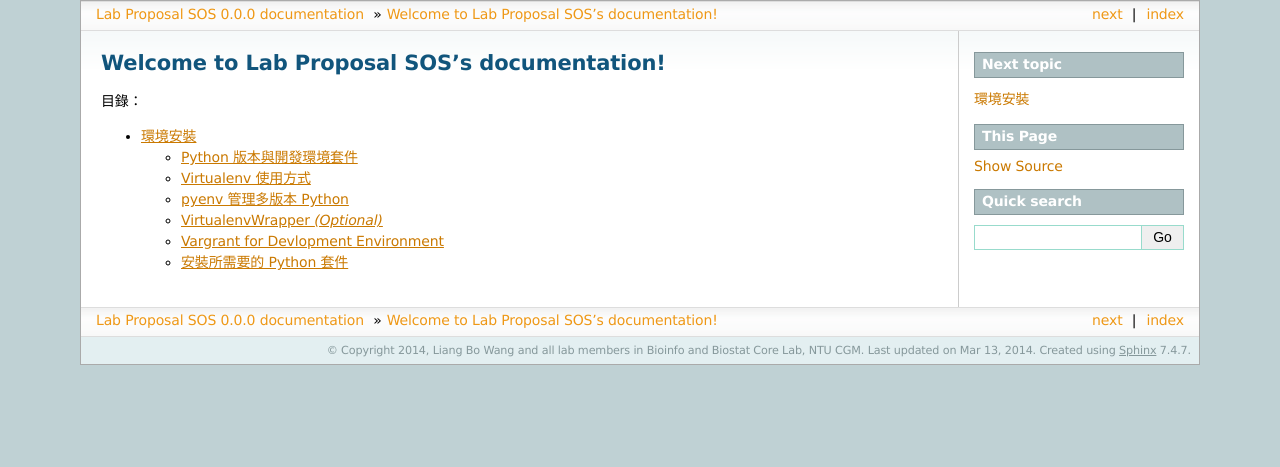
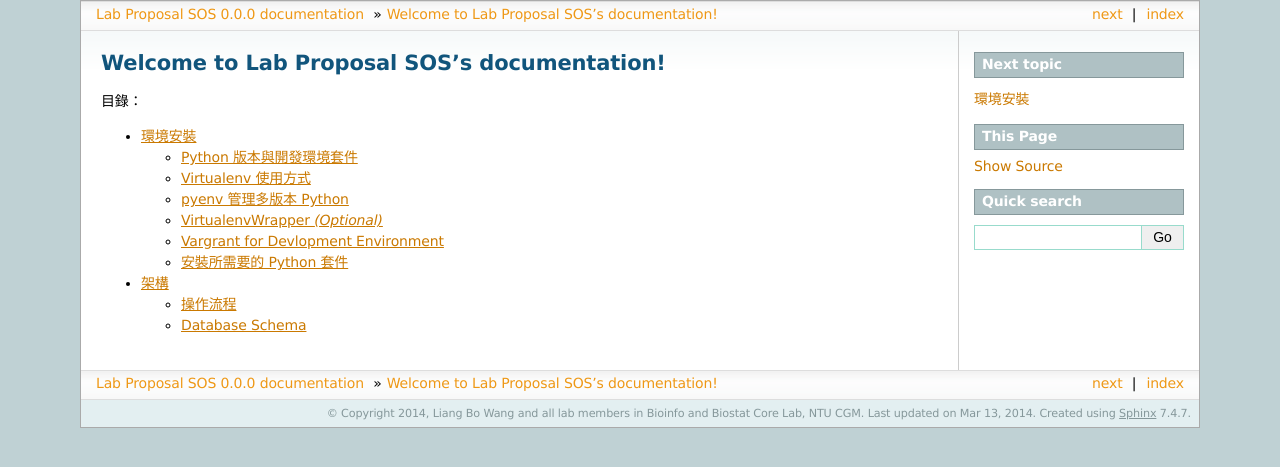
Before and after one commit to ccwang002/lab-proposal-sos, a Sphinx documentation site: the page built from docs/index.rst, in a window 1280 px wide. Shown: the top 467 px of the page. Built offline with Sphinx 7.4.7, drawn with Linux system fonts in a browser that asks for light colours.

Commit message:
add doc for architecture

```diff
--- /dev/null
+++ b/docs/arch.rst
@@ -0,0 +1,11 @@
+****
+架構
+****
+
+操作流程
+========
+
+
+
+Database Schema
+===============
--- a/docs/index.rst
+++ b/docs/index.rst
@@ -7,3 +7,4 @@
    :maxdepth: 2
 
    install
+   arch
```
